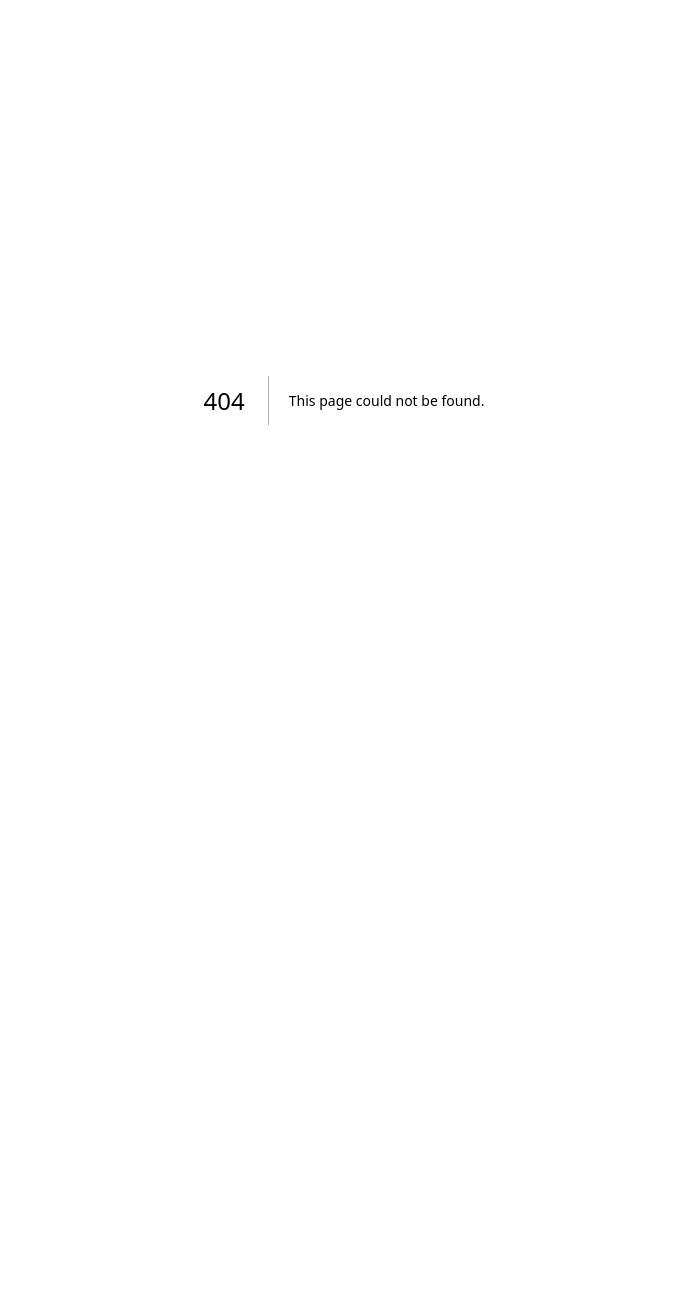
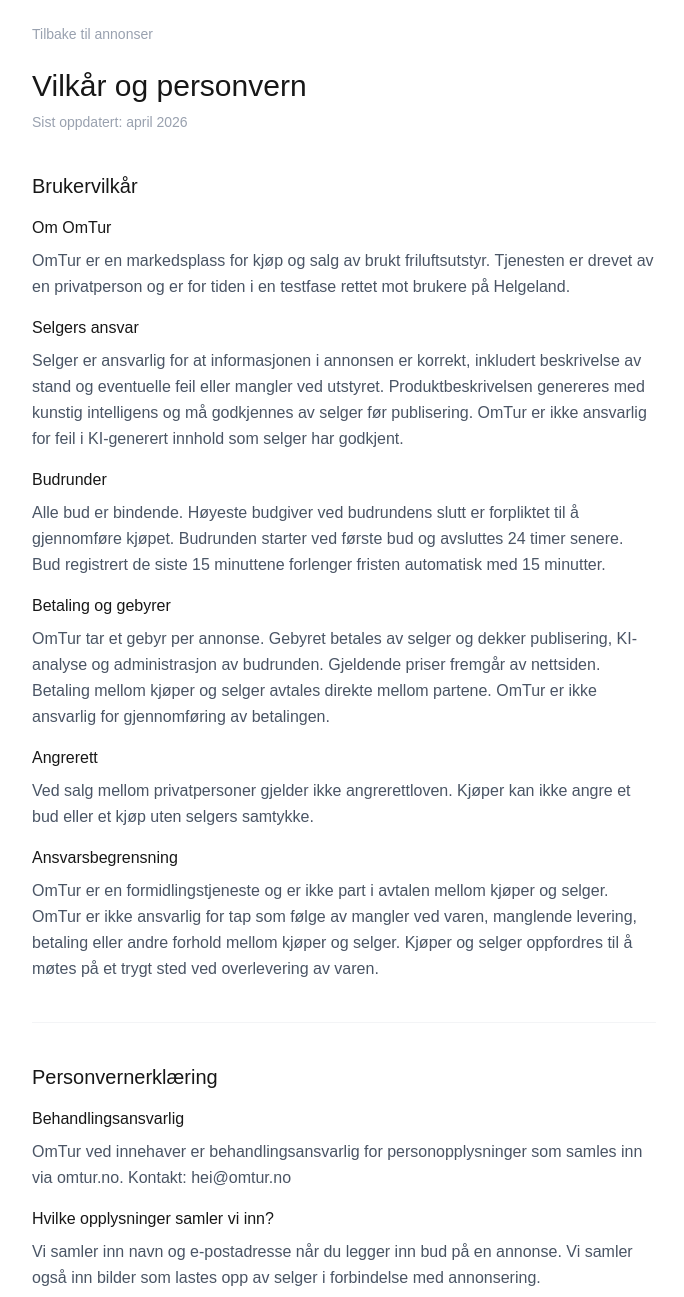
Before and after one commit to eriksenfrode/omtur, a Next.js app: page /vilkar in a window 1280 px wide. Before the commit this address had no page. Shown: the top 1297 px of the page, without its empty margins (296-980 px from the left). Before the commit the page ends 800 px from the top, so only its background shows below. Built offline with nearby package versions, Linux system fonts and the light colour scheme.

Commit message:
Vilkår og personvernside + e-post

```diff
--- /dev/null
+++ b/app/vilkar/page.js
@@ -0,0 +1,93 @@
+export default function Vilkar() {
+  return (
+    <main className="max-w-2xl mx-auto p-6">
+      <a href="/annonser" className="text-sm text-gray-400 hover:text-gray-600 mb-6 block">
+        Tilbake til annonser
+      </a>
+
+      <h1 className="text-3xl font-medium mb-2">Vilkår og personvern</h1>
+      <p className="text-gray-400 text-sm mb-10">Sist oppdatert: april 2026</p>
+
+      <section className="mb-10">
+        <h2 className="text-xl font-medium mb-4">Brukervilkår</h2>
+
+        <h3 className="font-medium mb-2">Om OmTur</h3>
+        <p className="text-gray-600 mb-4 leading-relaxed">
+          OmTur er en markedsplass for kjøp og salg av brukt friluftsutstyr. Tjenesten er drevet av en privatperson og er for tiden i en testfase rettet mot brukere på Helgeland.
+        </p>
+
+        <h3 className="font-medium mb-2">Selgers ansvar</h3>
+        <p className="text-gray-600 mb-4 leading-relaxed">
+          Selger er ansvarlig for at informasjonen i annonsen er korrekt, inkludert beskrivelse av stand og eventuelle feil eller mangler ved utstyret. Produktbeskrivelsen genereres med kunstig intelligens og må godkjennes av selger før publisering. OmTur er ikke ansvarlig for feil i KI-generert innhold som selger har godkjent.
+        </p>
+
+        <h3 className="font-medium mb-2">Budrunder</h3>
+        <p className="text-gray-600 mb-4 leading-relaxed">
+          Alle bud er bindende. Høyeste budgiver ved budrundens slutt er forpliktet til å gjennomføre kjøpet. Budrunden starter ved første bud og avsluttes 24 timer senere. Bud registrert de siste 15 minuttene forlenger fristen automatisk med 15 minutter.
+        </p>
+
+        <h3 className="font-medium mb-2">Betaling og gebyrer</h3>
+        <p className="text-gray-600 mb-4 leading-relaxed">
+          OmTur tar et gebyr per annonse. Gebyret betales av selger og dekker publisering, KI-analyse og administrasjon av budrunden. Gjeldende priser fremgår av nettsiden. Betaling mellom kjøper og selger avtales direkte mellom partene. OmTur er ikke ansvarlig for gjennomføring av betalingen.
+        </p>
+
+        <h3 className="font-medium mb-2">Angrerett</h3>
+        <p className="text-gray-600 mb-4 leading-relaxed">
+          Ved salg mellom privatpersoner gjelder ikke angrerettloven. Kjøper kan ikke angre et bud eller et kjøp uten selgers samtykke.
+        </p>
+
+        <h3 className="font-medium mb-2">Ansvarsbegrensning</h3>
+        <p className="text-gray-600 mb-4 leading-relaxed">
+          OmTur er en formidlingstjeneste og er ikke part i avtalen mellom kjøper og selger. OmTur er ikke ansvarlig for tap som følge av mangler ved varen, manglende levering, betaling eller andre forhold mellom kjøper og selger. Kjøper og selger oppfordres til å møtes på et trygt sted ved overlevering av varen.
+        </p>
+      </section>
+
+      <div className="border-t border-gray-100 mb-10"></div>
+
+      <section className="mb-10">
+        <h2 className="text-xl font-medium mb-4">Personvernerklæring</h2>
+
+        <h3 className="font-medium mb-2">Behandlingsansvarlig</h3>
+        <p className="text-gray-600 mb-4 leading-relaxed">
+          OmTur ved innehaver er behandlingsansvarlig for personopplysninger som samles inn via omtur.no. Kontakt: hei@omtur.no
+        </p>
+
+        <h3 className="font-medium mb-2">Hvilke opplysninger samler vi inn?</h3>
+        <p className="text-gray-600 mb-4 leading-relaxed">
+          Vi samler inn navn og e-postadresse når du legger inn bud på en annonse. Vi samler også inn bilder som lastes opp av selger i forbindelse med annonsering.
+        </p>
+
+        <h3 className="font-medium mb-2">Hvorfor samler vi inn disse opplysningene?</h3>
+        <p className="text-gray-600 mb-4 leading-relaxed">
+          Navn og e-postadresse brukes til å sende deg varsler om budrunden du deltar i, inkludert bekreftelse på bud og varsel dersom du blir overbydd. Opplysningene brukes ikke til markedsføring eller deles med tredjeparter utover det som er nødvendig for å gjennomføre transaksjonen.
+        </p>
+
+        <h3 className="font-medium mb-2">Lagring og sletting</h3>
+        <p className="text-gray-600 mb-4 leading-relaxed">
+          Personopplysninger lagres så lenge det er nødvendig for å gjennomføre transaksjonen. Du kan når som helst be om innsyn i eller sletting av dine opplysninger ved å kontakte oss på hei@omtur.no.
+        </p>
+
+        <h3 className="font-medium mb-2">Dine rettigheter</h3>
+        <p className="text-gray-600 mb-4 leading-relaxed">
+          I henhold til GDPR har du rett til innsyn, retting og sletting av dine personopplysninger. Du har også rett til å klage til Datatilsynet dersom du mener vi behandler dine opplysninger i strid med personvernregelverket.
+        </p>
+
+        <h3 className="font-medium mb-2">Informasjonskapsler</h3>
+        <p className="text-gray-600 mb-4 leading-relaxed">
+          OmTur bruker kun teknisk nødvendige informasjonskapsler for at tjenesten skal fungere. Vi bruker ikke informasjonskapsler til sporing eller markedsføring.
+        </p>
+      </section>
+
+      <div className="bg-emerald-50 rounded-xl p-5">
+        <p className="text-sm text-emerald-700">
+          Spørsmål om vilkår eller personvern? Ta kontakt på{' '}
+          <a href="mailto:hei@omtur.no" className="underline">hei@omtur.no</a>
+        </p>
+      </div>
+
+      <div className="mt-10 pt-6 border-t border-gray-100 text-center">
+        <a href="/annonser" className="text-xs text-gray-400 hover:text-gray-600">Tilbake til annonser</a>
+      </div>
+    </main>
+  )
+}
```
